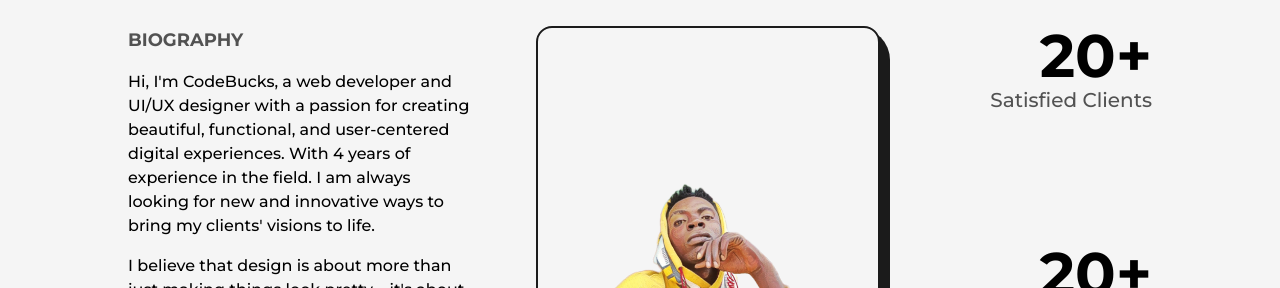
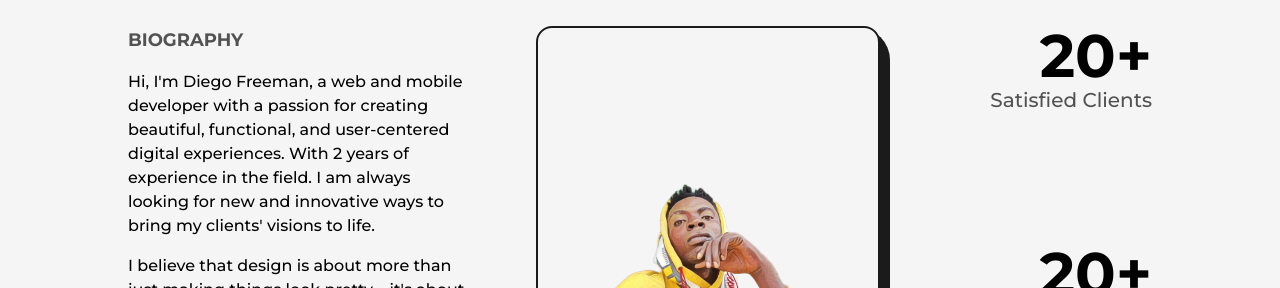
Before and after one commit to Diegofreema/my-portfolio, a Next.js app: page /About in a window 1280 px wide. Shown: the part 406-694 px from the top of the page. Built offline with nearby package versions, Linux system fonts and the light colour scheme.

Commit message:
another commit

```diff
--- a/app/About/page.js
+++ b/app/About/page.js
@@ -44,11 +44,11 @@ const About = () => {
               Biography
             </h2>
             <p className="font-medium">
-              Hi, I'm CodeBucks, a web developer and UI/UX designer with a
-              passion for creating beautiful, functional, and user-centered
-              digital experiences. With 4 years of experience in the field. I am
-              always looking for new and innovative ways to bring my clients'
-              visions to life.
+              Hi, I'm Diego Freeman, a web and mobile developer with a passion
+              for creating beautiful, functional, and user-centered digital
+              experiences. With 2 years of experience in the field. I am always
+              looking for new and innovative ways to bring my clients' visions
+              to life.
             </p>
             <p className="font-medium my-4">
               I believe that design is about more than just making things look
```
